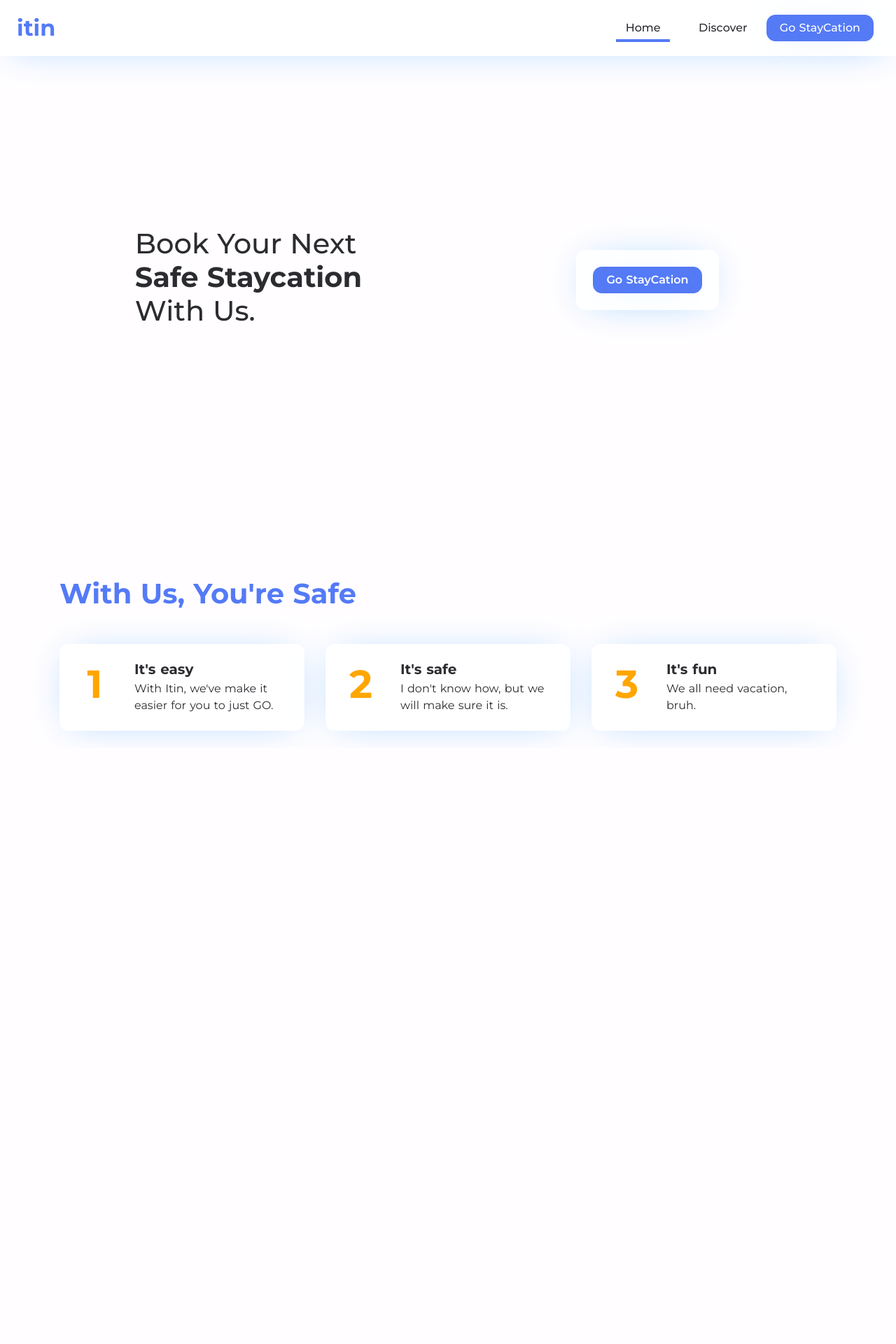
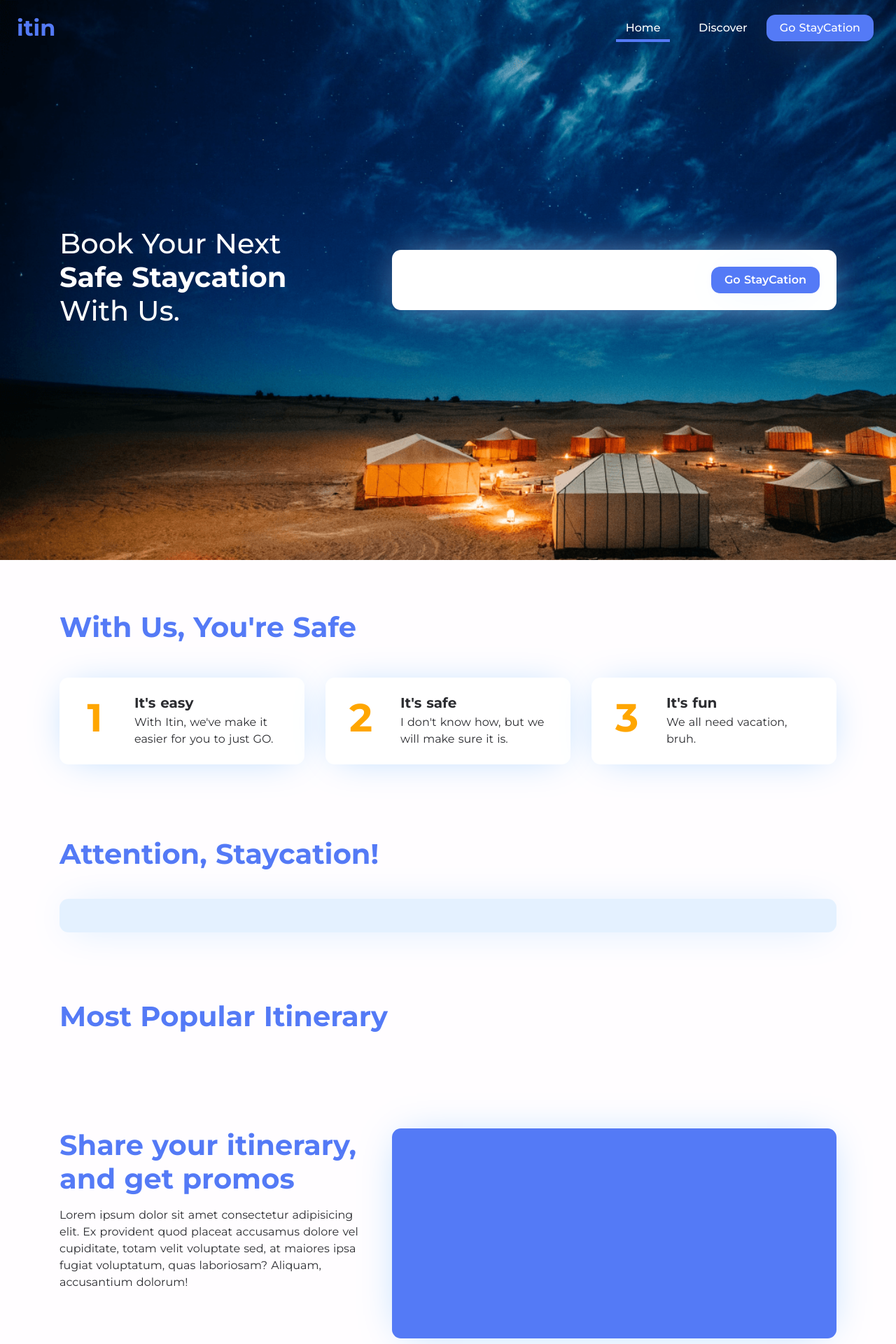
Before and after one commit to fearhunt/travel-itinerary, a Nuxt app: page / in a window 1280 px wide. Shown: the top 1920 px of the page at 70% size. Before the commit the page ends 1068 px from the top, so only its background shows below. Built offline with nearby package versions, Linux system fonts and the light colour scheme.

Commit message:
fetch data from api, add transparent effect on navbar

```diff
--- a/assets/scss/base/_layout.scss
+++ b/assets/scss/base/_layout.scss
@@ -1,4 +1,6 @@
 section {
+  margin-top: 3rem;
+  margin-bottom: 3rem;
   padding: 1.5rem;
 
   @media (max-width: 768px) {
@@ -13,6 +15,10 @@ section {
 
     hr {
       border-top-color: white;
+    }
+
+    &-light {
+      background: rgba($primary-light, 0.3) !important;
     }
   }
 
--- a/assets/scss/base/_typography.scss
+++ b/assets/scss/base/_typography.scss
@@ -39,7 +39,7 @@ body {
   &-title {
     color: $primary;
     font-weight: bold;
-    margin-bottom: 2rem;
+    margin-bottom: 1rem;
   }
 
   &-description {
--- a/assets/scss/components/_navbar.scss
+++ b/assets/scss/components/_navbar.scss
@@ -5,8 +5,23 @@
   width: 100%;
   padding: 0.8rem 1.5rem;
   background: white;
-  color: $black;
-  box-shadow: $itin-shadow;
+  transition: $itin-transition;
+
+  &.transparent {
+    background: transparent;
+
+    .nav-link {
+      color: white !important;
+
+      &:hover {
+        color: $primary !important;
+      }
+    }
+  }
+
+  &:not(&.transparent) {
+    box-shadow: $itin-shadow;
+  }
 
   .navbar-brand-title {
     color: $primary;
--- a/components/navigations/Navbar.vue
+++ b/components/navigations/Navbar.vue
@@ -1,5 +1,5 @@
 <template>
-  <b-navbar toggleable="lg" type="light">
+  <b-navbar toggleable="lg" type="light" :class="isHomepage">
     <b-navbar-brand to="/">
       <h2 class="navbar-brand-title mb-0">itin</h2>
     </b-navbar-brand>
@@ -24,16 +24,12 @@
 
 <script>
   export default {
-    methods: {
-      // async logout() {
-      //   this.$nuxt.$loading.start();
-
-      //   await this.$auth.$storage.removeUniversal('roles');
-      //   await this.$auth.logout();
-      //   this.isLoggedIn = false;
-
-      //   setTimeout(() => this.$nuxt.$loading.finish(), 500);
-      // }
+    computed: {
+      isHomepage() {
+        if (this.$route.path == "/") {
+          return "transparent";
+        }
+      }
     }
   }
 </script>
--- a/nuxt.config.js
+++ b/nuxt.config.js
@@ -65,7 +65,9 @@ export default {
   ],
 
   // Axios module configuration: https://go.nuxtjs.dev/config-axios
-  axios: {},
+  axios: {
+    baseURL: "https://bibimbap1.herokuapp.com/"
+  },
 
   // Nuxt Auth module configuration: https://auth.nuxtjs.org/guide/scheme
   auth: {},
--- a/pages/index.vue
+++ b/pages/index.vue
@@ -3,16 +3,16 @@
     <section id="jumbotron">
       <b-container>
         <b-row>
-          <b-col sm="12" md="6" class="d-flex align-items-center justify-content-center">
+          <b-col sm="12" md="5" class="mt-auto mb-md-auto">
             <h1>
               Book Your Next <br>
               <span class="font-weight-bold">Safe Staycation</span> <br>
               With Us.
             </h1>
           </b-col>
-          <b-col sm="12" md="6" class="d-flex align-items-center justify-content-center">
+          <b-col sm="12" md="7" class="mt-md-auto mb-auto">
             <b-card>
-              <nuxt-link to="/" class="btn btn-primary">Go StayCation</nuxt-link>
+              <nuxt-link to="/" class="btn btn-primary float-right">Go StayCation</nuxt-link>
             </b-card>
           </b-col>
         </b-row>
@@ -22,14 +22,14 @@
     <section id="intro">
       <b-container>
         <b-row>
-          <b-col cols="12" class="mb-3">
+          <b-col cols="12" class="mb-4">
             <h1 class="text-title">With Us, You're Safe</h1>
           </b-col>
-          <b-col v-for="(intro, index) in intros" :key="index" sm="12" md="4">
+          <b-col v-for="(intro, index) in intros" :key="index" sm="12" md="4" class="my-2">
             <b-card>
               <b-row>
-                <b-col cols="3" class="d-flex align-items-center justify-content-center">
-                  <h2 class="intro-index">
+                <b-col cols="3" class="my-auto">
+                  <h2 class="intro-index text-center">
                     {{ index + 1 }}
                   </h2>
                 </b-col>
@@ -38,10 +38,58 @@
                     {{ intro.title }}
                   </h5>
                   <p class="text-description">
-                    {{ intro.desc }}
+                    {{ intro.description }}
                   </p>
                 </b-col>
               </b-row>
+            </b-card>
+          </b-col>
+        </b-row>
+      </b-container>
+    </section>
+
+    <section id="attention">
+      <b-container>
+        <b-row>
+          <b-col cols="12" class="mb-4">
+            <h1 class="text-title">Attention, Staycation!</h1>
+          </b-col>
+          <b-col cols="12">
+            <b-card bg-variant="primary-light">
+
+            </b-card>
+          </b-col>
+        </b-row>
+      </b-container>
+    </section>
+
+    <section id="popular">
+      <b-container>
+        <b-row>
+          <b-col cols="12" class="mb-4">
+            <h1 class="text-title">Most Popular Itinerary</h1>
+          </b-col>
+          <b-col cols="12" v-if="popularItineraries">
+            <b-card v-for="(popular, index) in popularItineraries" :key="index" class="mt-2 mb-5">
+
+            </b-card>
+          </b-col>
+        </b-row>
+      </b-container>
+    </section>
+
+    <section id="benefit">
+      <b-container>
+        <b-row>
+          <b-col sm="12" md="5" class="mb-4">
+            <h1 class="text-title">Share your itinerary, and get promos</h1>
+            <p class="text-description">
+              Lorem ipsum dolor sit amet consectetur adipisicing elit. Ex provident quod placeat accusamus dolore vel cupiditate, totam velit voluptate sed, at maiores ipsa fugiat voluptatum, quas laboriosam? Aliquam, accusantium dolorum!
+            </p>
+          </b-col>
+          <b-col sm="12" md="7" class="my-auto">
+            <b-card bg-variant="primary" style="height: 300px">
+
             </b-card>
           </b-col>
         </b-row>
@@ -52,22 +100,60 @@
 
 <script>
   export default {
+    computed: {
+      popularItineraries() {
+        return this.$store.state.itinerary.popularItineraries;
+      }
+    },
+
     data() {
       return {
         intros: [
-          { title: "It's easy", desc: "With Itin, we've make it easier for you to just GO." },
-          { title: "It's safe", desc: "I don't know how, but we will make sure it is." },
-          { title: "It's fun", desc: " We all need vacation, bruh." },
+          { title: "It's easy", description: "With Itin, we've make it easier for you to just GO." },
+          { title: "It's safe", description: "I don't know how, but we will make sure it is." },
+          { title: "It's fun", description: " We all need vacation, bruh." },
         ]
       }
+    },
+
+    methods: {
+      setNavbarOnScroll() {
+        window.onscroll = () => {
+          if (document.body.scrollTop > 15 || document.documentElement.scrollTop > 15) {
+            document.querySelector(".navbar").classList.remove("transparent");
+          } else {
+            document.querySelector(".navbar").classList.add("transparent");
+          }
+        }
+      }
+    },
+
+    beforeMount() {
+      window.addEventListener("scroll", this.setNavbarOnScroll);
+    },
+
+    beforeDestroy() {
+      window.removeEventListener("scroll", this.setNavbarOnScroll);
+    },
+
+    mounted() {
+      this.$store.dispatch("itinerary/getAllItineraries")
+        .then(() => {
+          this.$store.dispatch("itinerary/getAllPopularItineraries");
+        });
     }
   }
 </script>
 
 <style lang="scss">
   #jumbotron {
+    background: url("~/assets/img/jumbotron.png");
+    background-size: cover;
+    background-repeat: no-repeat;
     height: 100vh;
+    margin: 0;
     padding: 0;
+    color: white;
 
     .container, .row {
       height: 100vh;
--- /dev/null
+++ b/store/itinerary.js
@@ -0,0 +1,49 @@
+export const state = () => ({
+  itineraries: null,
+  popularItineraries: null,
+  itineraryDetail: null
+});
+
+export const mutations = {
+  setItineraries(state, payload) {
+    state.itineraries = payload;
+  },
+
+  setPopularItineraries(state, payload) {
+    state.popularItineraries = payload;
+  },
+
+  setItineraryDetail(state, payload) {
+    state.itineraryDetail = payload;
+  }
+};
+
+export const actions = {
+  async getAllItineraries({ commit }) {
+    await this.$axios.get("/")
+      .then(res => {
+        commit("setItineraries", res.data);
+      }).catch(err => {
+        console.error(err.response.data);
+      });
+  },
+
+  async getAllPopularItineraries({ commit, state }) {
+    function checkPopularItinerary(itinerary) {
+      return itinerary.isPopular == 0;
+    };
+
+    let data = (state.itineraries).filter(checkPopularItinerary);
+
+    commit("setPopularItineraries", data);
+  },
+
+  async getItineraryDetail({ commit }, id) {
+    await this.$axios.get(`api/itineraries/get/${id}`)
+      .then(res => {
+        commit("setItineraryDetail", res.data);
+      }).catch(err => {
+        console.error(err.response.data);
+      });
+  }
+};
```
Also changed, not shown: assets/img/jumbotron.png (added).
